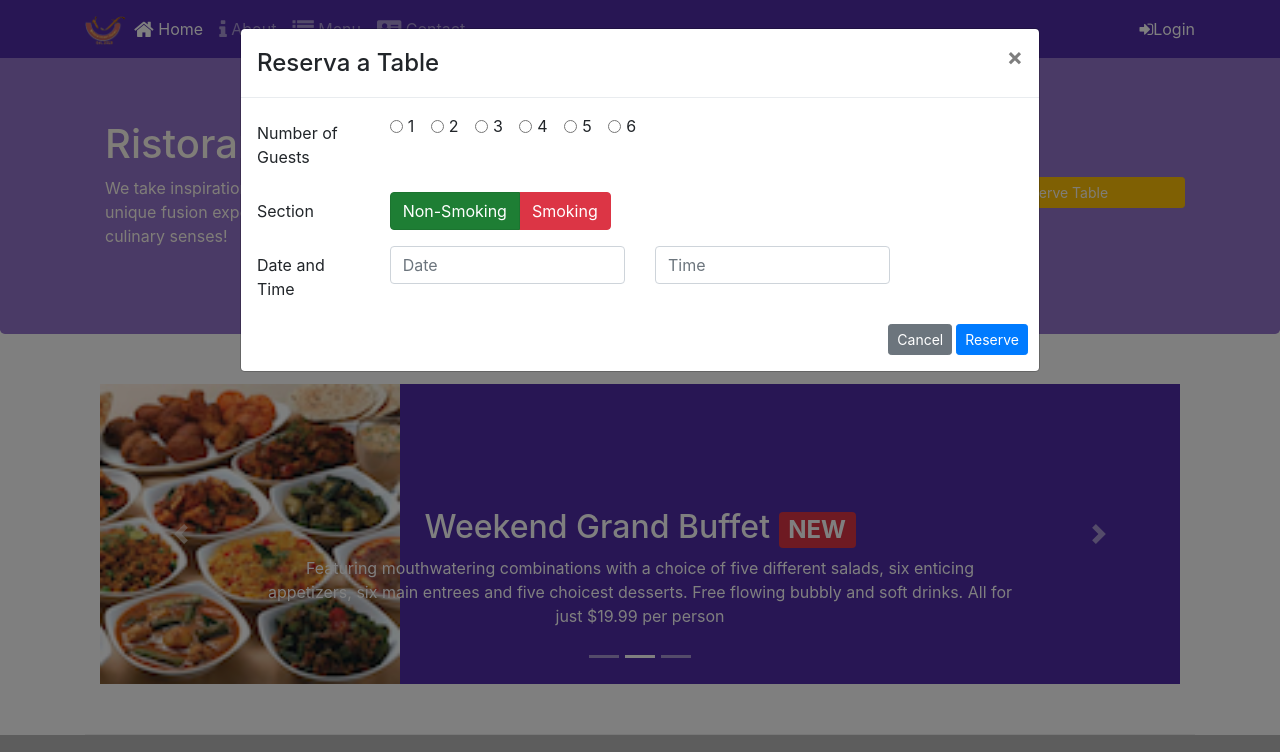
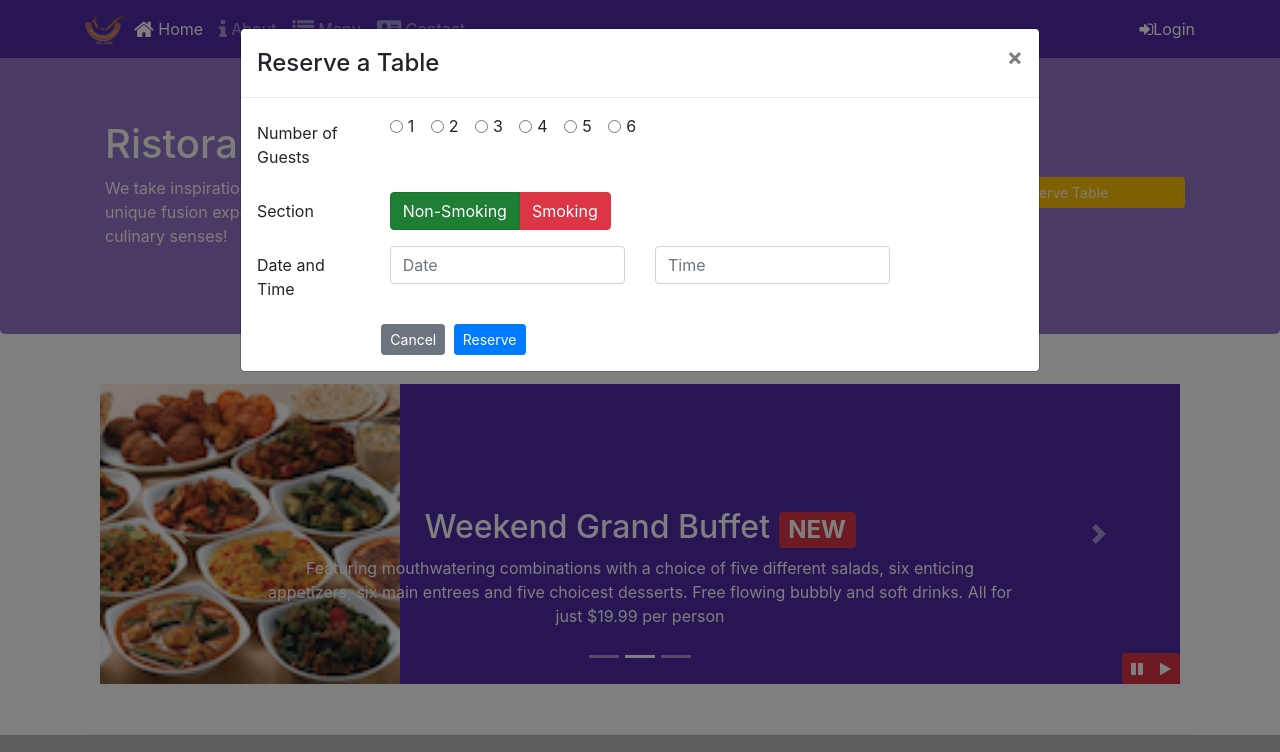
Before and after one commit to meera2406/BootStrap-based-Website, a website: page index.html in a window 1280 px wide. Both pictures are taken after a click on the button "Reserve Table". Shown: the top 752 px of the page. Drawn offline with nearby package versions, Linux system fonts and the light colour scheme.

Commit message:
Bootstrap and JQuery

```diff
--- a/css/styles.css
+++ b/css/styles.css
@@ -51,3 +51,8 @@ body{
     left: 0;
     min-height: 300px;
 }
+#carouselButton{
+    right: 0px;
+    position: absolute;
+    bottom: 0px;
+}
--- a/index.html
+++ b/index.html
@@ -88,7 +88,7 @@
         <div class="modal-dialog modal-lg" role="content">
             <div class="modal-content">
                 <div class="modal-header">
-                    <h4 class="modal-title">Reserva a Table</h4>
+                    <h4 class="modal-title">Reserve a Table</h4>
                     <button type="button" class="close" data-dismiss="modal">&times;</button>
                 </div>
                 <div class="modal-body">
@@ -143,10 +143,10 @@
                             </div>
                         </div>
                         <div class="form-row">
-
+                            <div class="offset-md-2">
                             <button type="button" class="btn btn-secondary btn-sm ml-auto" data-dismiss="modal">Cancel</button>
                             <button type="submit" class="btn btn-primary btn-sm ml-1">Reserve</button>
-
+                        </div>
                         </div>
                     </form>
                 </div>
@@ -220,6 +220,14 @@
                     <a class="carousel-control-next" href="#mycarousel" role="button" data-slide="next">
                         <span class="carousel-control-next-icon"></span>
                     </a>
+                    <div class="btn-group" id="carouselButton">
+                        <button class="btn btn-danger btn-sm" id="carousel-pause">
+                            <span class="fa fa-pause"></span>
+                        </button>
+                        <button class="btn btn-danger btn-sm" id="carousel-play">
+                            <span class="fa fa-play"></span>
+                        </button>
+                    </div>
                 </div>
             </div>
         </div>
@@ -272,7 +280,17 @@
     <script src="node_modules/jquery/dist/jquery.slim.min.js"></script>
     <script src="node_modules/popper.js/dist/umd/popper.min.js"></script>
     <script src="node_modules/bootstrap/dist/js/bootstrap.min.js"></script>
-
+    <script>
+        $(document).ready(function(){
+            $('#mycarousel').carousel({interval:2000});
+            $('#carousel-pause').click(function(){
+                $('#mycarousel').carousel('pause');
+            });
+            $('#carousel-play').click(function(){
+                $('#mycarousel').carousel('cycle');
+            });
+        });
+    </script>
 </body>
 
 </html>
```
